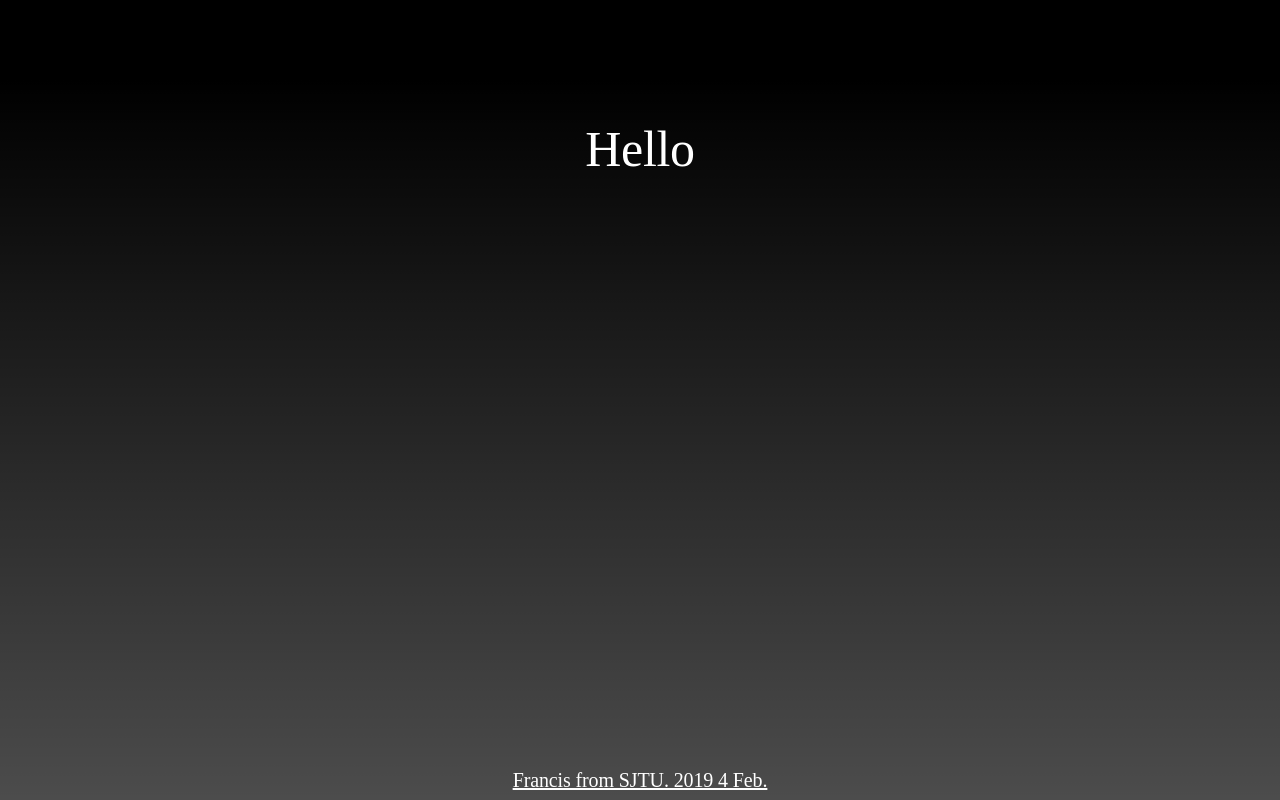
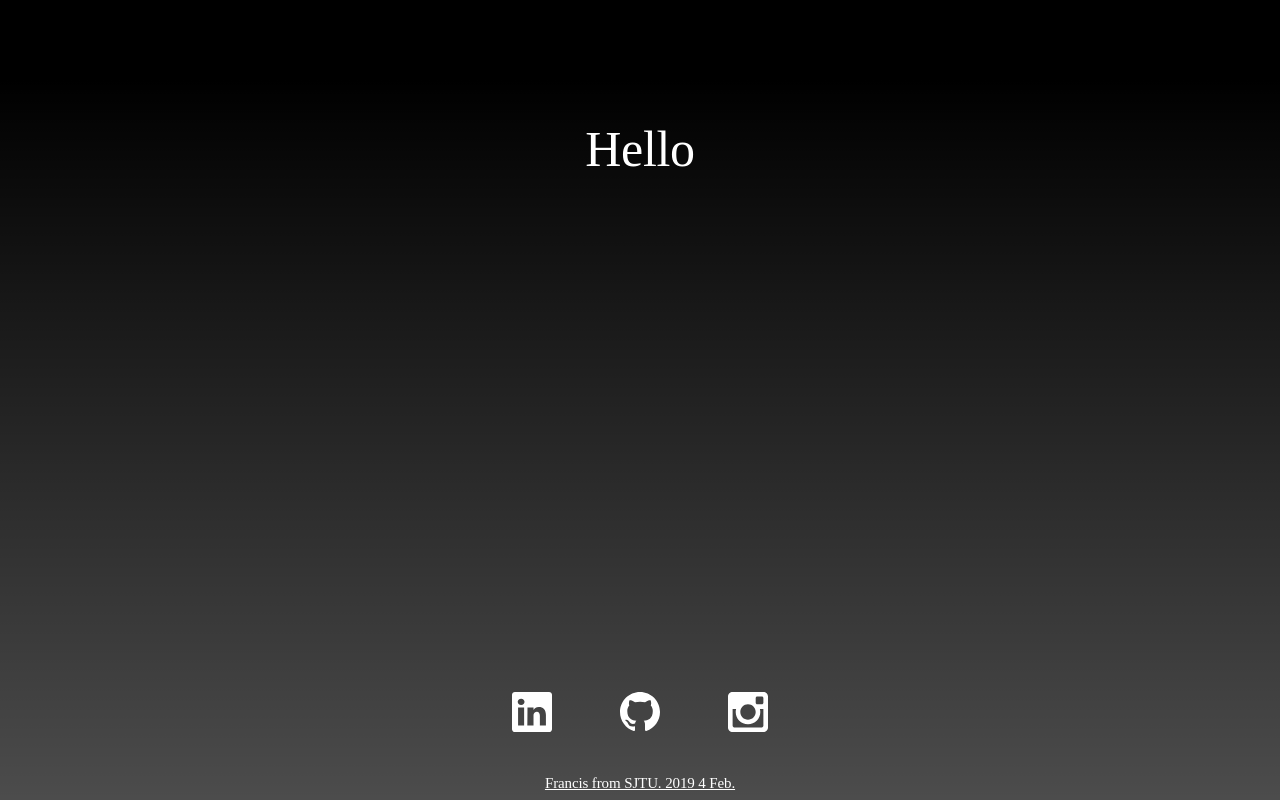
Before and after one commit to francissfy/francissfy.github.io, a plain HTML site: page web.html in a window 1280 px wide. Drawn offline with Linux system fonts and the light colour scheme.

Commit message:
hyperlink

```diff
--- a/scheme.html
+++ b/web.html
@@ -24,9 +24,29 @@ position: fixed;
 ">
 Hello
 </div>
+<div style="
+width: 100%;
+height: auto;
+position: fixed;
+bottom: 8%;
+color: white;
+text-align:center;
+">
+<div style="
+display:flex;
+width: 20%;
+margin-left: auto;
+margin-right: auto;
+justify-content: space-between;
+">
+<a href="https://www.linkedin.com/in/飞宇-沈-a3687612a"><img src="LinkedIn.svg"/></a>
+<a href="https://github.com/francissfy"><img src="github.svg" /></a>
+<a href=""><img src="instagram.svg"/></a>
+</div>
+</div>
 <div id="footNote" style="
 font-family: PingFangSC-Light;
-font-size: 20px;
+font-size: 15px;
 color: #FFFFFF;
 letter-spacing: -0.12px;
 text-align: center;
@@ -34,7 +54,6 @@ text-decoration: underline;
 position: fixed;
 bottom: 8px;
 width: 100%;
-text-align: center;
 ">
 Francis from SJTU. 2019 4 Feb.
 </div>
```
Also changed, not shown: scheme_style.css (deleted, +0 -17 lines), LinkedIn.svg (added), github.svg (added), instagram.svg (added), 1 other file.
